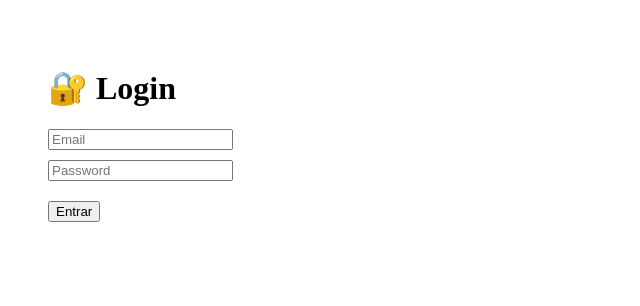
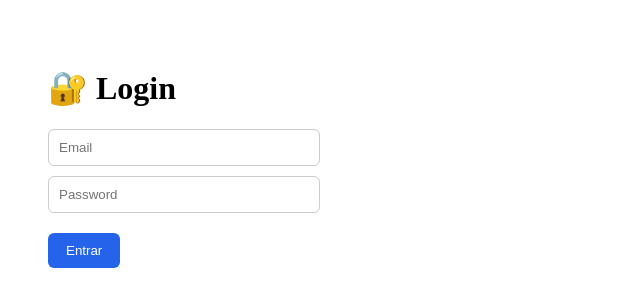
Before and after one commit to humanresearch2015/humanresearchacademy, a Next.js app: page /login in a window 1280 px wide. Shown: the top 306 px of the page, without its empty margins (0-640 px from the left). Built offline with nearby package versions, Linux system fonts and the light colour scheme.

Commit message:
add working login page

```diff
--- a/app/login/page.tsx
+++ b/app/login/page.tsx
@@ -1,11 +1,30 @@
 "use client";
 
-import { signIn } from "next-auth/react";
 import { useState } from "react";
 
 export default function LoginPage() {
   const [email, setEmail] = useState("");
   const [password, setPassword] = useState("");
+  const [logged, setLogged] = useState(false);
+
+  function handleLogin() {
+    // LOGIN SIMPLES PARA TESTE
+    if (email === "admin@hr.com" && password === "1234") {
+      setLogged(true);
+      localStorage.setItem("user", email);
+    } else {
+      alert("Credenciais inválidas");
+    }
+  }
+
+  if (logged) {
+    return (
+      <main style={{ padding: 40 }}>
+        <h1>✅ Login feito com sucesso</h1>
+        <p>Bem-vindo à Human Research Academy</p>
+      </main>
+    );
+  }
 
   return (
     <main style={{ padding: 40 }}>
@@ -13,29 +32,42 @@
 
       <input
         placeholder="Email"
+        value={email}
         onChange={(e) => setEmail(e.target.value)}
-        style={{ display: "block", marginTop: 10 }}
+        style={input}
       />
 
       <input
         placeholder="Password"
         type="password"
+        value={password}
         onChange={(e) => setPassword(e.target.value)}
-        style={{ display: "block", marginTop: 10 }}
+        style={input}
       />
 
-      <button
-        style={{ marginTop: 20 }}
-        onClick={() =>
-          signIn("credentials", {
-            email,
-            password,
-            callbackUrl: "/",
-          })
-        }
-      >
+      <button onClick={handleLogin} style={button}>
         Entrar
       </button>
     </main>
   );
 }
+
+/* ESTILOS */
+const input = {
+  display: "block",
+  marginTop: 10,
+  padding: 10,
+  width: 250,
+  borderRadius: 6,
+  border: "1px solid #ccc",
+};
+
+const button = {
+  marginTop: 20,
+  padding: "10px 18px",
+  background: "#2563eb",
+  color: "white",
+  border: "none",
+  borderRadius: 6,
+  cursor: "pointer",
+};
```
